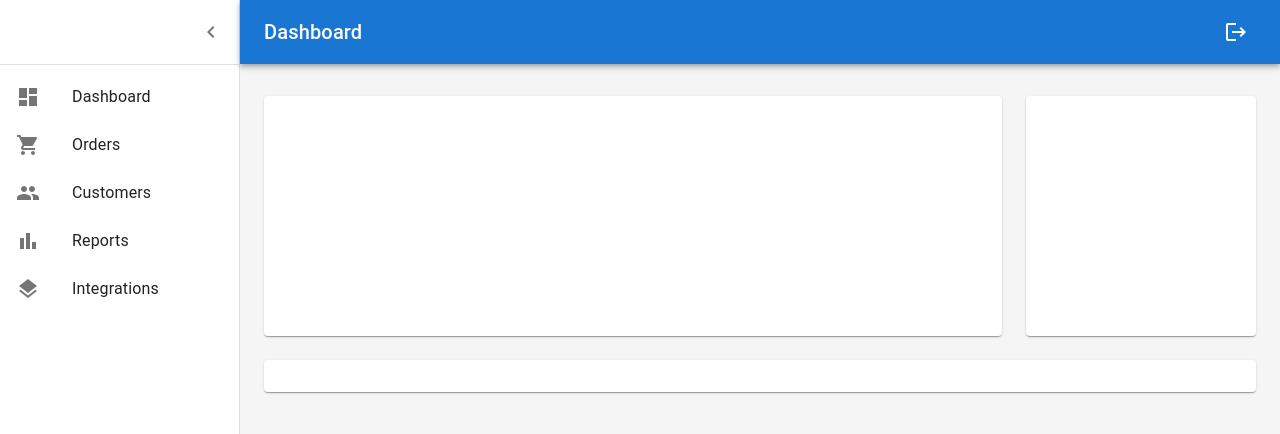
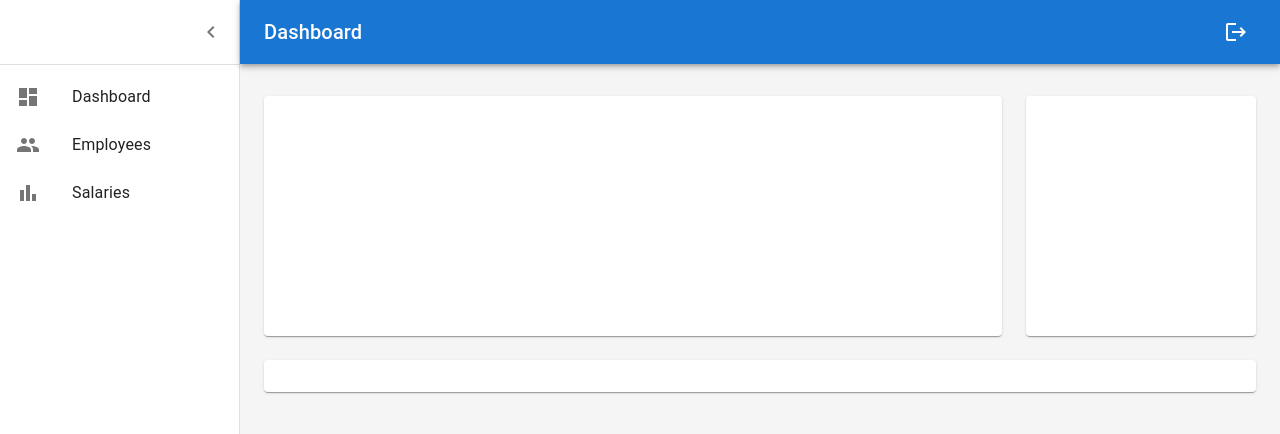
Before and after one commit to MohammadAltal/payroll-app, a React (Create React App) app: page /home in a window 1280 px wide. Shown: the top 434 px of the page. Built offline with nearby package versions, Linux system fonts and the light colour scheme; sample sign-in values are in the browser's storage.

Commit message:
first commit

```diff
--- a/src/components/listItems.js
+++ b/src/components/listItems.js
@@ -20,27 +20,15 @@ export const mainListItems = (
         </ListItemButton>
         <ListItemButton>
             <ListItemIcon>
-                <ShoppingCartIcon />
-            </ListItemIcon>
-            <ListItemText primary="Orders" />
-        </ListItemButton>
-        <ListItemButton>
-            <ListItemIcon>
                 <PeopleIcon />
             </ListItemIcon>
-            <ListItemText primary="Customers" />
+            <ListItemText primary="Employees" />
         </ListItemButton>
         <ListItemButton>
             <ListItemIcon>
                 <BarChartIcon />
             </ListItemIcon>
-            <ListItemText primary="Reports" />
-        </ListItemButton>
-        <ListItemButton>
-            <ListItemIcon>
-                <LayersIcon />
-            </ListItemIcon>
-            <ListItemText primary="Integrations" />
+            <ListItemText primary="Salaries" />
         </ListItemButton>
     </React.Fragment>
 );
```
